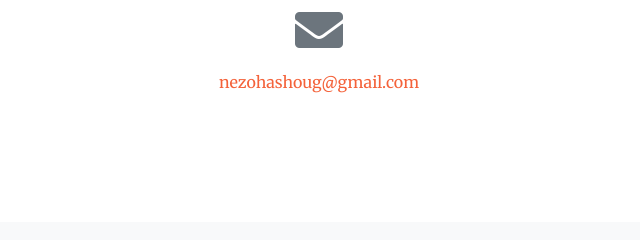
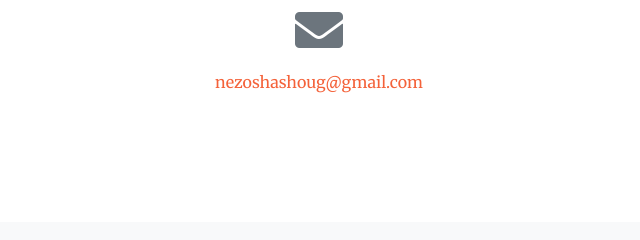
Before and after one commit to Shashoug/root.github.io, a website with bundled scripts: page index.html in a window 1280 px wide. Shown: the part 2966-3206 px from the top of the page, 511-1151 px from the left. Built offline with nearby package versions, Linux system fonts and the light colour scheme.

Commit message:
Update index.html

```diff
--- a/index.html
+++ b/index.html
@@ -233,7 +233,7 @@
         <div class="col-lg-4 mr-auto text-center">
           <i class="fas fa-envelope fa-3x mb-3 text-muted"></i>
           <!-- Make sure to change the email address in anchor text AND the link below! -->
-          <a class="d-block" href="mailto:nezoshashoug@gmail.com">nezohashoug@gmail.com</a>
+          <a class="d-block" href="mailto:nezoshashoug@gmail.com">nezoshashoug@gmail.com</a>
         </div>
       </div>
     </div>
```
